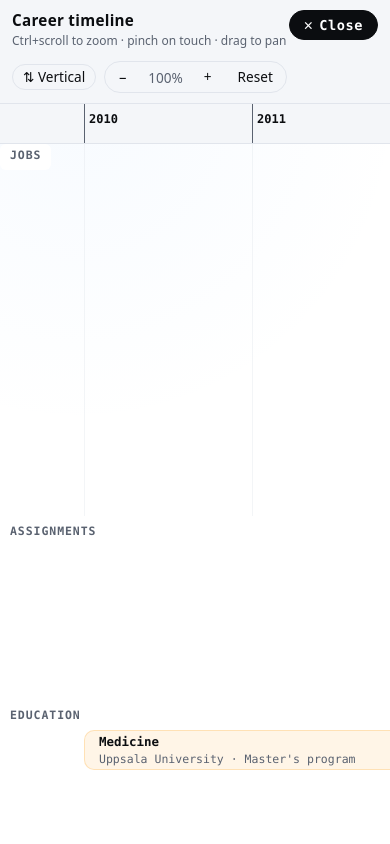
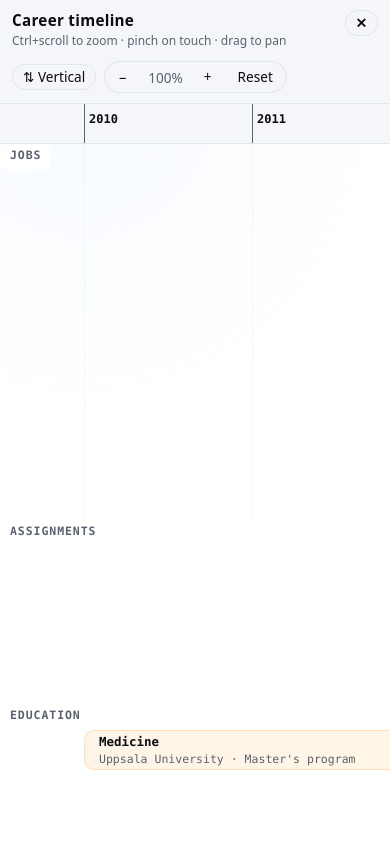
Before and after one commit to niclaslindstedt/cv, a React (Vite) app: page / in a window 390 px wide. Both pictures are taken after a click on the button "Timeline view". Shown: the top 844 px of the page. Built offline with nearby package versions, Linux system fonts and the light colour scheme.

Commit message:
fix(timeline): revert close button to subtle ✕, keep mobile top-right anchor

```diff
--- a/src/components/Timeline.tsx
+++ b/src/components/Timeline.tsx
@@ -476,10 +476,7 @@ export function Timeline({ cv, open, onClose }: Props) {
             onClick={handleClose}
             aria-label="Close timeline"
           >
-            <span className="timeline-vis-close-icon" aria-hidden="true">
-              ✕
-            </span>
-            <span>Close</span>
+            ✕
           </button>
         </div>
       </div>
--- a/src/styles.css
+++ b/src/styles.css
@@ -766,28 +766,7 @@ button.skill-pill-btn:focus-visible {
 }
 
 .timeline-vis-close {
-  display: inline-flex;
-  align-items: center;
-  gap: 6px;
-  padding: 6px 14px;
-  font-family: var(--font-mono);
   font-weight: 700;
-  letter-spacing: 0.04em;
-  color: var(--bg);
-  background: var(--fg);
-  border-color: var(--fg);
-}
-
-.timeline-vis-close:hover {
-  color: var(--bg);
-  background: var(--accent);
-  border-color: var(--accent);
-}
-
-.timeline-vis-close-icon {
-  display: inline-block;
-  font-size: 0.95rem;
-  line-height: 1;
 }
 
 .timeline-vis-viewport {
@@ -1263,7 +1242,7 @@ button.skill-pill-btn:focus-visible {
 @media (max-width: 640px) {
   .timeline-vis-toolbar {
     padding: 10px 12px;
-    padding-right: 96px;
+    padding-right: 56px;
     position: relative;
   }
 
```
